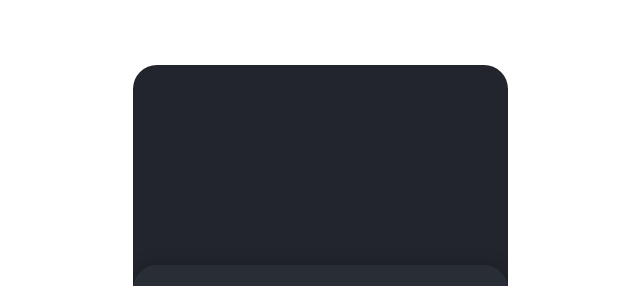
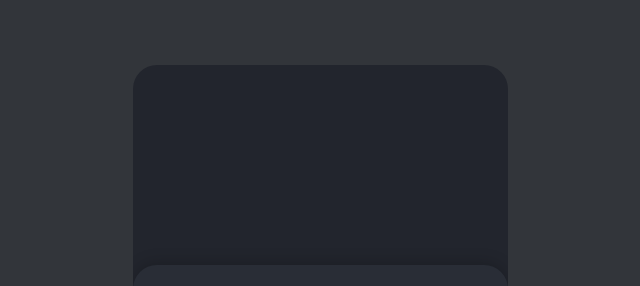
Before and after one commit to 0x1Ry4n/calculator-js, a plain HTML site: page index.html in a window 1280 px wide. Shown: the top 286 px of the page, without its empty margins (320-960 px from the left). Drawn offline with Linux system fonts and the light colour scheme.

Commit message:
Add background color to body

```diff
--- a/styles/styles.css
+++ b/styles/styles.css
@@ -1,5 +1,6 @@
 :root {
     --custom-black: #22252D;
+	--body-color: #32353a;
     --brackets-color: #26FED7;
     --operators-color: #EB6666;
     --actions-color: #26FED7;
@@ -12,6 +13,11 @@
 	box-sizing: border-box;
 	font-family: sans-serif;
 }
+
+body {
+	background-color: var(--body-color);
+}
+
 
 .app {
 	display: flex;
```
